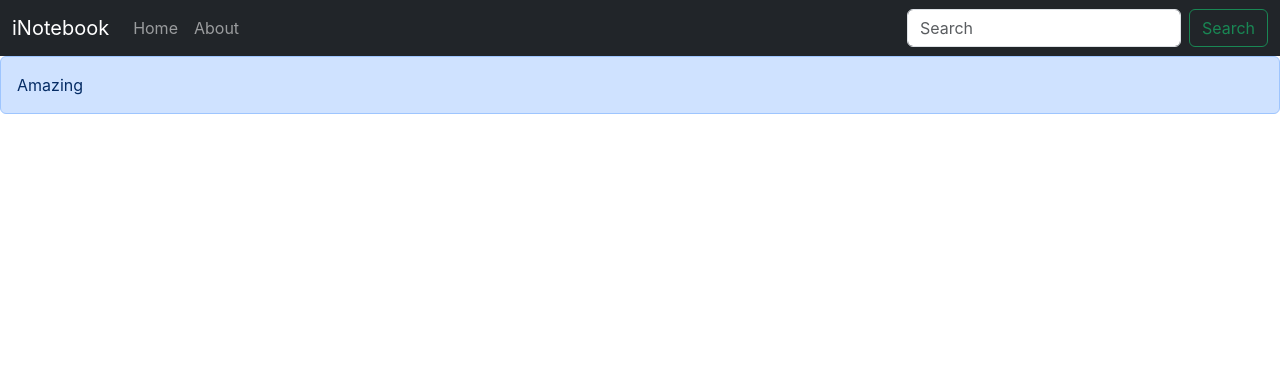
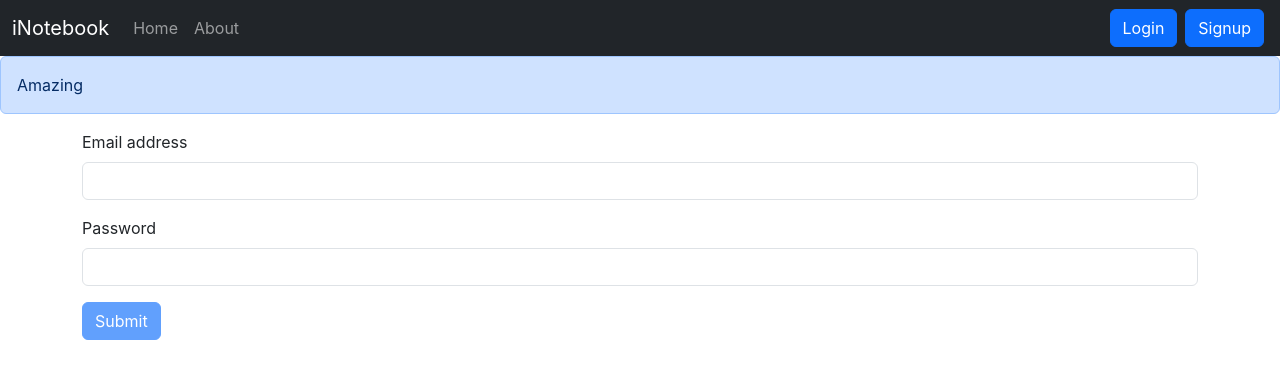
Before and after one commit to tshivanshu9/iNotebook, a React (Create React App) app: page /login in a window 1280 px wide. Shown: the top 378 px of the page. Built offline with nearby package versions, Linux system fonts and the light colour scheme; no server answers; the HTML template or start-up script is replaced by a standard one.

Commit message:
Login functionality implemented

```diff
--- a/src/App.js
+++ b/src/App.js
@@ -9,6 +9,8 @@ import Home from './components/Home';
 import About from './components/About';
 import NoteState from './context/notes/NoteState';
 import Alert from './components/Alert';
+import Login from './components/Login';
+import Signup from './components/Signup';
 
 function App() {
   return (
@@ -21,6 +23,8 @@ function App() {
             <Routes>
               <Route exact path="/" element={<Home />} />
               <Route exact path="/about" element={<About />} />
+              <Route exact path='/login' element={<Login />} />
+              <Route exact path='/signup' element={<Signup />} />
             </Routes>
           </div>
         </Router>
--- a/src/components/AddNote.js
+++ b/src/components/AddNote.js
@@ -6,9 +6,10 @@ const AddNote = () => {
   const { addNote } = context;
   const [note, setNote] = useState({ title: "", description: "", tag: "" });
 
-  const handleClick = (e) => {
+  const handleClick = async (e) => {
     e.preventDefault();
-    addNote(note);
+    await addNote(note.title, note.description, note.tag);
+    setNote({ title: "", description: "", tag: "" });
   };
 
   const onChange = (e) => {
@@ -21,17 +22,17 @@ const AddNote = () => {
       <form className='my-3'>
         <div className="mb-3">
           <label htmlFor="title" className="form-label">Title</label>
-          <input type="text" className="form-control" id="title" name="title" aria-describedby="emailHelp" onChange={onChange}/>
+          <input type="text" className="form-control" id="title" name="title" aria-describedby="emailHelp" minLength={5} required value={note.title} onChange={onChange}/>
         </div>
         <div className="mb-3">
           <label htmlFor="description" className="form-label">Description</label>
-          <input type="text" className="form-control" id="description" name="description" onChange={onChange} />
+          <input type="text" className="form-control" id="description" name="description" minLength={5} required value={note.description} onChange={onChange} />
         </div>
         <div className="mb-3">
           <label htmlFor="tag" className="form-label">Tag</label>
-          <input type="text" className="form-control" id="tag" name="tag" onChange={onChange} />
+          <input type="text" className="form-control" id="tag" name="tag" value={note.tag} onChange={onChange} />
         </div>
-        <button type="submit" className="btn btn-primary" onClick={handleClick}>Add Note</button>
+        <button disabled={ note.title?.length < 5 || note.description?.length < 5 } type="submit" className="btn btn-primary" onClick={handleClick}>Add Note</button>
       </form>
     </div>
   )
--- /dev/null
+++ b/src/components/Login.js
@@ -0,0 +1,56 @@
+import React, { useState } from 'react'
+import { useNavigate } from 'react-router';
+
+const Login = () => {
+
+  const [credentials, setCredentials] = useState({ email: "", password: "" });
+  const handleChange = (e) => {
+    setCredentials({ ...credentials, [e.target.name]: e.target.value });
+  };
+  const apiHost = process.env.REACT_APP_AUTH_API_URL;
+  const navigate = useNavigate();
+
+  const handleSubmit = async (e) => {
+    e.preventDefault();
+    const res = await fetch(`${apiHost}/login`, {
+      method: 'POST',
+      headers: {
+        'Content-Type': 'application/json',
+      },
+      body: JSON.stringify({
+        email: credentials.email,
+        password: credentials.password,
+      })
+    });
+    const json = await res.json();
+    if (json.success) {
+      localStorage.setItem('token', json.data.token);
+      navigate("/");
+    } else {
+      alert("Invalid credentials, please try again.");
+    }
+  };
+
+  return (
+    <div>
+      <form>
+        <div className="mb-3">
+          <label htmlFor="exampleInputEmail1" className="form-label">Email address</label>
+          <input type="email" className="form-control" name="email"
+            value={credentials.email} id="exampleInputEmail1" aria-describedby="emailHelp"
+            minLength={5} required onChange={handleChange} />
+        </div>
+        <div className="mb-3">
+          <label htmlFor="exampleInputPassword1" className="form-label">Password</label>
+          <input type="password" className="form-control" name="password"
+            value={credentials.password} id="exampleInputPassword1" minLength={7} required onChange={handleChange} />
+        </div>
+        <button type="submit"
+          disabled={credentials.email?.length < 5 || credentials.password?.length < 4}
+          className="btn btn-primary" onClick={handleSubmit}>Submit</button>
+      </form>
+    </div>
+  )
+}
+
+export default Login
--- a/src/components/Navbar.js
+++ b/src/components/Navbar.js
@@ -21,8 +21,8 @@ const Navbar = () => {
               </li>
             </ul>
             <form className="d-flex" role="search">
-              <input className="form-control me-2" type="search" placeholder="Search" aria-label="Search" />
-              <button className="btn btn-outline-success" type="submit">Search</button>
+              <Link className="btn btn-primary mx-1" to='/login' role="button">Login</Link>
+              <Link className="btn btn-primary mx-1" to='/signup' role="button">Signup</Link>
             </form>
           </div>
         </div>
--- a/src/components/Notes.js
+++ b/src/components/Notes.js
@@ -44,11 +44,11 @@ const Notes = () => {
               <form className='my-3'>
                 <div className="mb-3">
                   <label htmlFor="title" className="form-label">Title</label>
-                  <input type="text" className="form-control" id="etitle" name="etitle" value={note.etitle} aria-describedby="emailHelp" onChange={onChange} />
+                  <input type="text" className="form-control" id="etitle" name="etitle" value={note.etitle} aria-describedby="emailHelp" minLength={5} required onChange={onChange} />
                 </div>
                 <div className="mb-3">
                   <label htmlFor="description" className="form-label">Description</label>
-                  <input type="text" className="form-control" id="edescription" value={note.edescription} name="edescription" onChange={onChange} />
+                  <input type="text" className="form-control" id="edescription" value={note.edescription} name="edescription" minLength={5} required onChange={onChange} />
                 </div>
                 <div className="mb-3">
                   <label htmlFor="tag" className="form-label">Tag</label>
@@ -58,13 +58,16 @@ const Notes = () => {
             </div>
             <div className="modal-footer">
               <button type="button" ref={refClose} className="btn btn-secondary" data-bs-dismiss="modal">Close</button>
-              <button type="button" onClick={handleClick} className="btn btn-primary">Update Note</button>
+              <button type="button" disabled={ note.etitle?.length < 5 || note.edescription?.length < 5 } onClick={handleClick} className="btn btn-primary">Update Note</button>
             </div>
           </div>
         </div>
       </div>
       <div className="row my-3">
         <h2>Your notes</h2>
+        <div className="container mx-2">
+        { !notes?.length && 'No notes to display' }
+        </div>
         {
           notes?.map((note) => <Noteitem key={note._id} updateNote={updateNote} note={note}></Noteitem>)
         }
--- /dev/null
+++ b/src/components/Signup.js
@@ -0,0 +1,11 @@
+import React from 'react'
+
+const Signup = () => {
+  return (
+    <div>
+
+    </div>
+  )
+}
+
+export default Signup
--- a/src/context/notes/NoteState.js
+++ b/src/context/notes/NoteState.js
@@ -13,7 +13,7 @@ const NoteState = (props) => {
         'auth-token': process.env.REACT_APP_MOCK_TOKEN,
       },
     });
-    const data = await response?.json();
+    const data = (await response?.json())?.data;
     setNotes(data);
   };
 
@@ -32,7 +32,7 @@ const NoteState = (props) => {
       },
       body: JSON.stringify(newNote),
     });
-    return response?.json();
+    return (await response?.json())?.data;
   };
 
   const editNote = async (id, newTitle, newDescription, newTag) => {
@@ -60,7 +60,7 @@ const NoteState = (props) => {
       },
       body: JSON.stringify(updatedNote),
     });
-    return response?.json();
+    return (await response?.json())?.data;
   };
 
   const deleteNote = async (id) => {
```
Also changed, not shown: 2 other files (tests, documents, lock files or other folders).
